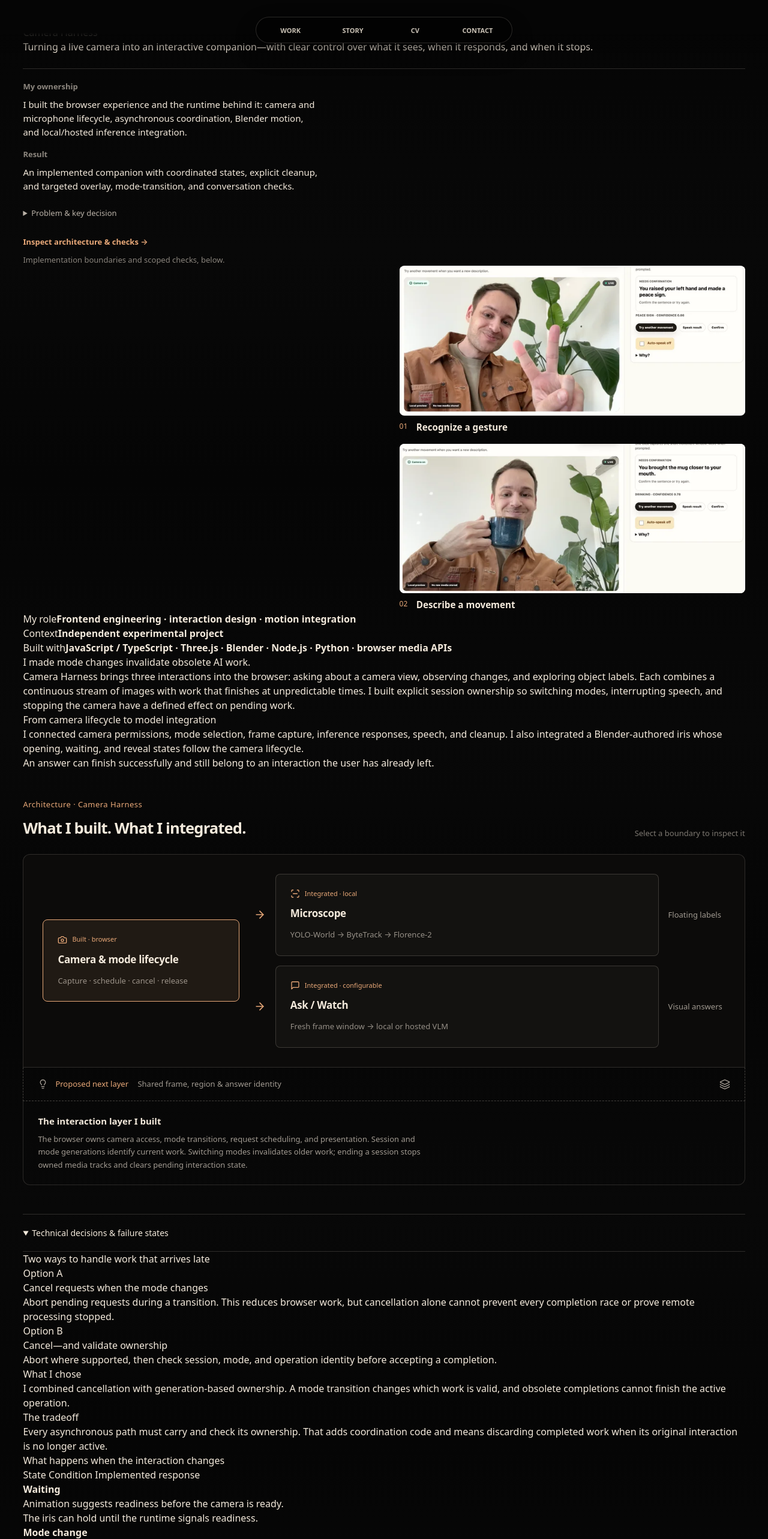
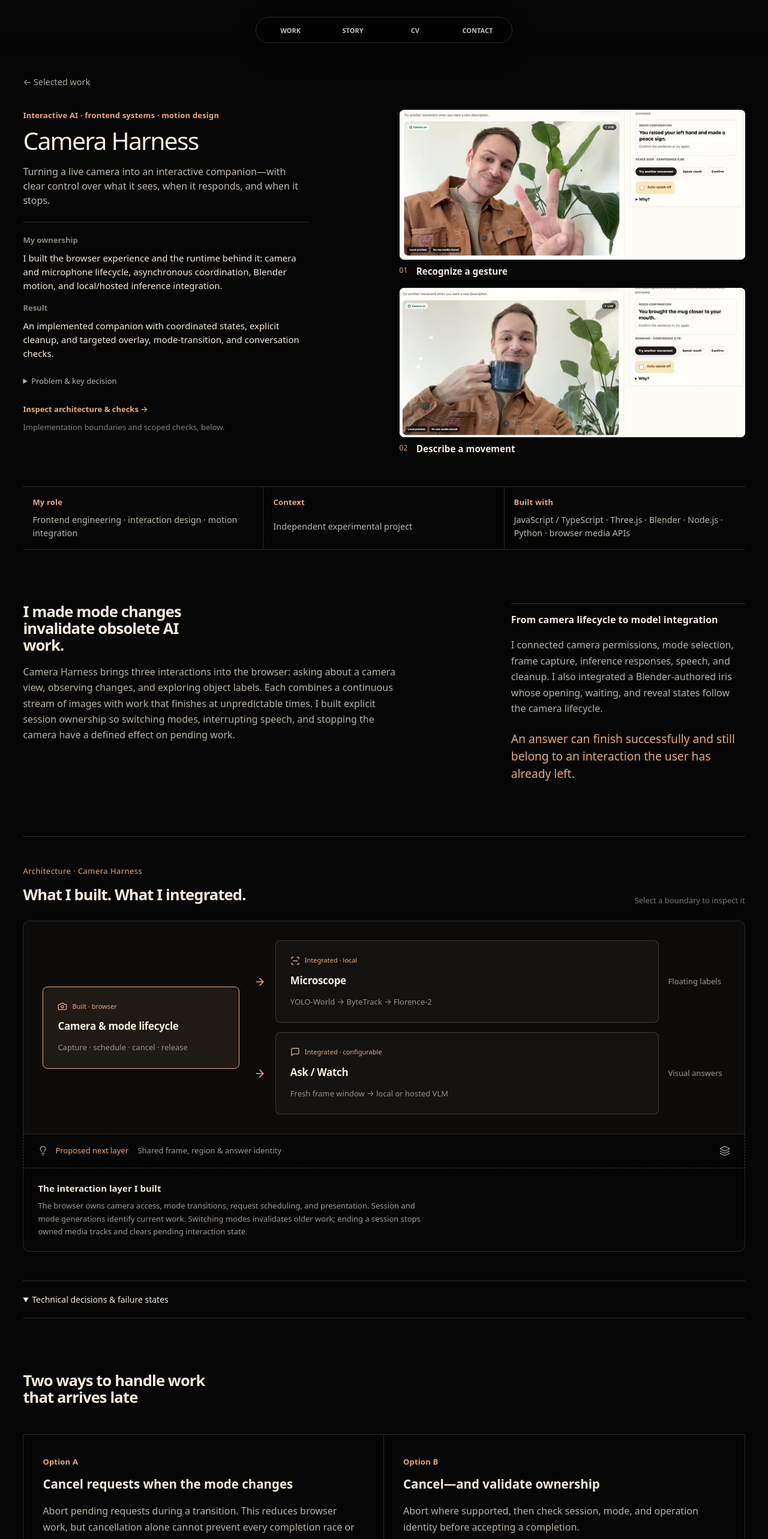
Before and after one commit to miguelalmeida0/portfolio, a SvelteKit app: page /work/camera-harness in a window 1280 px wide. Shown: the top 2566 px of the page at 60% size. Built offline with nearby package versions, Linux system fonts and the light colour scheme.

Commit message:
fix: restore complete case study page

```diff
--- a/src/routes/work/[slug]/+page.svelte
+++ b/src/routes/work/[slug]/+page.svelte
@@ -6,7 +6,6 @@
   import VideoLoop from '$lib/components/work/VideoLoop.svelte';
   import CameraArchitecture from '$lib/components/case-study/CameraArchitecture.svelte';
   import CameraFeatureGallery from '$lib/components/case-study/CameraFeatureGallery.svelte';
-  import ProjectLinks from '$lib/components/case-study/ProjectLinks.svelte';
   import RecruiterSummary from '$lib/components/case-study/RecruiterSummary.svelte';
   import { recruiterBriefs } from '$lib/content/recruiter-briefs';
   import { recruiterCaseStudies } from '$lib/content/case-studies';
@@ -58,7 +57,6 @@
       <p class="eyebrow">{data.study.type}</p>
       <h1>{data.study.title}</h1>
       <p class="thesis">{data.study.thesis}</p>
-      {#if data.study.links.length}<ProjectLinks links={data.study.links} />{/if}
       {#if recruiterBriefs[data.study.slug]}<RecruiterSummary brief={recruiterBriefs[data.study.slug]} compact />{/if}
     </div>
 
@@ -78,7 +76,7 @@
         {:else}
           <img
             src={projectMedia.src}
-            srcset={['ghostwriter', 'second-voice-ai', 'mirror-ai'].includes(data.study.slug) ? `/projects/${data.study.slug === 'second-voice-ai' ? 'ghostwriter' : data.study.slug}/interface-720.webp 720w, /projects/${data.study.slug === 'second-voice-ai' ? 'ghostwriter' : data.study.slug}/interface-1600.webp 1600w` : undefined}
+            srcset={['ghostwriter', 'mirror-ai'].includes(data.study.slug) ? `/projects/${data.study.slug}/interface-720.webp 720w, /projects/${data.study.slug}/interface-1600.webp 1600w` : undefined}
             sizes="(max-width: 900px) 92vw, 52vw"
             alt={projectMedia.alt}
             width="1600"
@@ -98,6 +96,7 @@
     </div>
     {/if}
   </header>
+
 
   <section class="facts" aria-label="Project facts">
     <div><span>My role</span><strong>{data.study.role}</strong></div>
@@ -130,7 +129,7 @@
     </section>
   {/if}
 
-  {#if ['ghostwriter', 'second-voice-ai'].includes(data.study.slug)}
+  {#if data.study.slug === 'ghostwriter'}
     <section id="incident" class="story-section incident" aria-labelledby="incident-title">
       <header><p class="eyebrow">Server orchestration</p><h2 id="incident-title">Reserve before the rewrite.</h2></header>
       <ol class="incident-steps">
@@ -202,6 +201,7 @@
     </aside>
   </section>
 
+
   <footer class="case-footer">
     <button type="button" on:click={askAboutProject}>Ask the portfolio guide about {data.study.title}</button>
     <a href={`/work/${nextStudy.slug}`}>
@@ -218,4 +218,446 @@
   .camera-examples { min-width: 0; width: min(100%, 36rem); justify-self: end; }
   .engineering-detail { width: 100%; margin-inline: auto; }
   .engineering-detail > summary { padding: 20px 0; border-block: 1px solid rgb(244 234 220 / 0.16); color: var(--foreground); cursor: pointer; font-size: var(--text-small); }
+  .engineering-detail > summary:focus-visible { outline: 2px solid var(--ring); outline-offset: 4px; }
+  :global(.case-study [id]) { scroll-margin-top: 100px; }
+  .incident header { margin-bottom: 24px; }
+  .incident header .eyebrow { margin-bottom: 12px; }
+  .incident-steps { display: grid; grid-template-columns: repeat(3, minmax(0, 1fr)); gap: 24px; margin: 0; padding: 0; list-style: none; }
+  .incident-steps li { border-top: 1px solid rgb(244 234 220 / 0.2); padding-top: 18px; }
+  .incident-steps span { color: var(--accent); font-size: var(--text-label); }
+  .incident-steps h3 { font-size: 19px; margin-block: 12px; }
+  .incident-steps p, .incident-evidence p { color: rgb(244 234 220 / 0.68); font-size: var(--text-small); line-height: 1.65; }
+  .incident-evidence { margin-top: 24px; }
+  .incident-evidence summary { cursor: pointer; padding-block: 12px; font-size: var(--text-label); }
+  .incident-evidence p { max-width: 80ch; padding-top: 12px; }
+  .incident-evidence summary:focus-visible { outline: 2px solid var(--ring); outline-offset: 3px; }
+  @media (max-width: 700px) { .incident-steps { grid-template-columns: 1fr; gap: 20px; } }
+  .case-study {
+    min-height: 100svh;
+    padding-block: clamp(6rem, 9vw, 8rem) 4rem;
+    background: #050505;
+    color: var(--foreground);
+  }
+
+  .case-hero,
+  .facts,
+  .story-section,
+  .case-footer {
+    width: 100%;
+    margin-inline: auto;
+  }
+
+  .case-hero {
+    display: grid;
+    gap: clamp(1.5rem, 3vw, 3rem);
+    align-items: start;
+    max-width: 100rem;
+  }
+
+  .case-hero.has-media {
+    grid-template-columns: minmax(20rem, 0.82fr) minmax(28rem, 1.18fr);
+  }
+
+  .case-copy {
+    min-width: 0;
+  }
+
+  .back-link {
+    display: inline-flex;
+    min-height: 2.75rem;
+    align-items: center;
+    margin-bottom: 1.5rem;
+    color: rgb(244 234 220 / 0.72);
+    font-size: 0.9rem;
+    transition:
+      color var(--interaction-duration) var(--interaction-ease),
+      transform var(--interaction-duration) var(--interaction-ease);
+  }
+
+  .back-link:hover {
+    color: var(--accent);
+    transform: translateX(-2px);
+  }
+
+  .back-link:focus-visible,
+  .case-footer a:focus-visible,
+  .case-footer button:focus-visible {
+    outline: 2px solid var(--ring);
+    outline-offset: 3px;
+  }
+
+  .eyebrow,
+  .facts span,
+  .artifact > p,
+  .option-grid article > span {
+    margin: 0;
+    color: var(--accent);
+    font-family: var(--font-sans);
+    font-size: var(--text-label);
+    font-weight: 600;
+    letter-spacing: 0.015em;
+    line-height: 1.5;
+  }
+
+  h1,
+  h2,
+  h3,
+  p,
+  blockquote {
+    margin: 0;
+  }
+
+  h1 {
+    margin-top: 0.7rem;
+    font-family: var(--font-serif);
+    font-size: var(--text-page);
+    font-weight: 400;
+    letter-spacing: -0.045em;
+    line-height: 1.02;
+  }
+
+  .thesis {
+    max-width: 42rem;
+    margin-top: 1.15rem;
+    color: rgb(244 234 220 / 0.78);
+    font-size: var(--text-lead);
+    line-height: 1.5;
+  }
+
+  .artifact {
+    position: relative;
+    display: grid;
+    min-width: 0;
+    aspect-ratio: 16 / 10;
+    max-height: 30rem;
+    overflow: hidden;
+    background: #0a0a0a;
+  }
+
+  .artifact :global(.video-shell),
+  .artifact img {
+    width: 100%;
+    height: 100%;
+  }
+
+  .artifact img {
+    object-fit: contain;
+  }
+
+  .artifact > p {
+    position: absolute;
+    inset: auto 1rem 0.8rem;
+    z-index: 3;
+    width: fit-content;
+    max-width: calc(100% - 8rem);
+    padding: 0.4rem 0.55rem;
+    background: rgb(5 5 5 / 0.88);
+    color: rgb(244 234 220 / 0.82);
+  }
+
+  .artifact.text-only {
+    align-content: center;
+    padding: clamp(1.2rem, 3vw, 2.5rem);
+    border: 1px solid rgb(244 234 220 / 0.16);
+  }
+
+  .artifact ol {
+    margin: 0;
+    padding: 0;
+    list-style: none;
+  }
+
+  .artifact li {
+    display: grid;
+    grid-template-columns: 2.5rem minmax(0, 1fr);
+    gap: 1rem;
+    align-items: center;
+    min-height: 3.7rem;
+    border-top: 1px solid rgb(244 234 220 / 0.16);
+    color: rgb(244 234 220 / 0.76);
+  }
+
+  .artifact li:last-child {
+    border-bottom: 1px solid rgb(244 234 220 / 0.16);
+  }
+
+  .artifact li span {
+    color: var(--accent);
+    font-family: var(--font-technical);
+    font-size: var(--text-label);
+  }
+
+  .artifact li strong {
+    font-size: 1rem;
+    line-height: 1.4;
+  }
+
+  .facts {
+    display: grid;
+    grid-template-columns: repeat(3, minmax(0, 1fr));
+    margin-top: clamp(2.5rem, 4vw, 4rem);
+    border-block: 1px solid rgb(244 234 220 / 0.16);
+  }
+
+  .facts div {
+    display: grid;
+    gap: 0.55rem;
+    padding: 1rem;
+    border-right: 1px solid rgb(244 234 220 / 0.16);
+  }
+
+  .facts div:last-child {
+    border-right: 0;
+  }
+
+  .facts strong {
+    color: rgb(244 234 220 / 0.78);
+    font-size: 0.9rem;
+    font-weight: 500;
+    line-height: 1.5;
+  }
+
+  .story-section {
+    padding-block: clamp(3.5rem, 7vw, 7rem);
+    border-bottom: 1px solid rgb(244 234 220 / 0.16);
+  }
+
+  .problem-section,
+  .result {
+    display: grid;
+    grid-template-columns: minmax(0, 1.3fr) minmax(18rem, 0.7fr);
+    gap: clamp(2rem, 7vw, 8rem);
+  }
+
+  .story-section h2 {
+    max-width: 22ch;
+    font-size: var(--text-section);
+    font-weight: 650;
+    letter-spacing: -0.035em;
+    line-height: 1.08;
+  }
+
+  .main-copy > p,
+  .story-section aside > p,
+  .option-grid p,
+  .choice-grid p {
+    max-width: 68ch;
+    margin-top: 1.1rem;
+    color: rgb(244 234 220 / 0.75);
+    font-size: var(--text-body);
+    line-height: 1.65;
+  }
+
+  .story-section h3 {
+    color: var(--foreground);
+    font-size: 1rem;
+    font-weight: 700;
+    line-height: 1.35;
+  }
+
+  .problem-section aside,
+  .result aside {
+    align-self: end;
+    padding-top: 1rem;
+    border-top: 1px solid rgb(244 234 220 / 0.2);
+  }
+
+  blockquote {
+    max-width: 34ch;
+    margin-top: 1.5rem;
+    color: var(--accent);
+    font-family: var(--font-serif);
+    font-size: clamp(1.1rem, 1.5vw, 1.35rem);
+    line-height: 1.5;
+  }
+
+  .alternatives > header,
+  .behavior > header {
+    margin-bottom: clamp(1.75rem, 4vw, 3rem);
+  }
+
+  .option-grid,
+  .choice-grid {
+    display: grid;
+    grid-template-columns: repeat(2, minmax(0, 1fr));
+  }
+
+  .option-grid article {
+    min-width: 0;
+    padding: clamp(1.25rem, 3vw, 2rem);
+    border: 1px solid rgb(244 234 220 / 0.16);
+  }
+
+  .option-grid article + article {
+    border-left: 0;
+  }
+
+  .option-grid h3 {
+    margin-top: 0.8rem;
+    font-size: clamp(1.15rem, 1.6vw, 1.4rem);
+  }
+
+  .choice-grid {
+    gap: clamp(1.5rem, 5vw, 5rem);
+    padding-top: clamp(1.75rem, 4vw, 3rem);
+  }
+
+  .choice-grid > div:first-child {
+    padding-left: 1rem;
+    border-left: 2px solid var(--accent);
+  }
+
+  .behavior-table {
+    border-top: 1px solid rgb(244 234 220 / 0.16);
+  }
+
+  .behavior-row {
+    display: grid;
+    grid-template-columns: minmax(7rem, 0.32fr) repeat(2, minmax(0, 1fr));
+    gap: clamp(1rem, 3vw, 2.5rem);
+    align-items: start;
+    padding-block: 1rem;
+    border-bottom: 1px solid rgb(244 234 220 / 0.16);
+  }
+
+  .behavior-row strong,
+  .behavior-row span {
+    color: var(--accent);
+    font-size: var(--text-label);
+    font-weight: 650;
+  }
+
+  .behavior-row p {
+    color: rgb(244 234 220 / 0.74);
+    font-size: 0.96rem;
+    line-height: 1.5;
+  }
+
+  .behavior-head span {
+    color: rgb(244 234 220 / 0.58);
+  }
+
+  .case-footer {
+    display: flex;
+    flex-wrap: wrap;
+    align-items: center;
+    justify-content: space-between;
+    gap: 1rem;
+    padding-top: clamp(2rem, 4vw, 4rem);
+  }
+
+  .case-footer button,
+  .case-footer a {
+    display: inline-flex;
+    min-height: 2.85rem;
+    align-items: center;
+    border: 0;
+    background: transparent;
+    padding: 0;
+    color: rgb(244 234 220 / 0.7);
+    cursor: pointer;
+    font-size: 0.9rem;
+    font-weight: 600;
+    transition:
+      color var(--interaction-duration) var(--interaction-ease),
+      transform var(--interaction-duration) var(--interaction-ease);
+  }
+
+  .case-footer a {
+    gap: 0.75rem;
+  }
+
+  .case-footer a span {
+    color: var(--foreground);
+    font-size: 1rem;
+    font-weight: 700;
+  }
+
+  .case-footer button:hover,
+  .case-footer a:hover {
+    color: var(--accent);
+    transform: translateY(-1px);
+  }
+
+  @media (max-width: 900px) {
+    .camera-examples { width: 100%; }
+    .case-hero.has-media,
+    .problem-section,
+    .result {
+      grid-template-columns: 1fr;
+    }
+
+    .artifact {
+      aspect-ratio: 16 / 9;
+    }
+  }
+
+  @media (max-width: 700px) {
+    .case-study {
+      padding-top: 5.75rem;
+    }
+
+    h1 {
+      font-size: var(--text-page);
+    }
+
+    .facts,
+    .option-grid,
+    .choice-grid {
+      grid-template-columns: 1fr;
+    }
+
+    .facts div {
+      border-right: 0;
+      border-bottom: 1px solid rgb(244 234 220 / 0.16);
+    }
+
+    .facts div:last-child {
+      border-bottom: 0;
+    }
+
+    .option-grid article + article {
+      border-top: 0;
+      border-left: 1px solid rgb(244 234 220 / 0.16);
+    }
+
+    .behavior-head {
+      display: none;
+    }
+
+    .behavior-row {
+      grid-template-columns: 1fr;
+      gap: 0.4rem;
+    }
+
+    .behavior-row p::before {
+      display: block;
+      margin-bottom: 0.2rem;
+      color: rgb(244 234 220 / 0.52);
+      font-size: 0.75rem;
+      font-weight: 600;
+    }
+
+    .behavior-row p:nth-child(2)::before {
+      content: 'Before';
+    }
+
+    .behavior-row p:nth-child(3)::before {
+      content: 'After';
+    }
+  }
+
+  @media (prefers-reduced-motion: reduce) {
+    .back-link,
+    .case-footer button,
+    .case-footer a {
+      transition: none;
+    }
+
+    .back-link:hover,
+    .case-footer button:hover,
+    .case-footer a:hover {
+      transform: none;
+    }
+  }
 </style>
```
